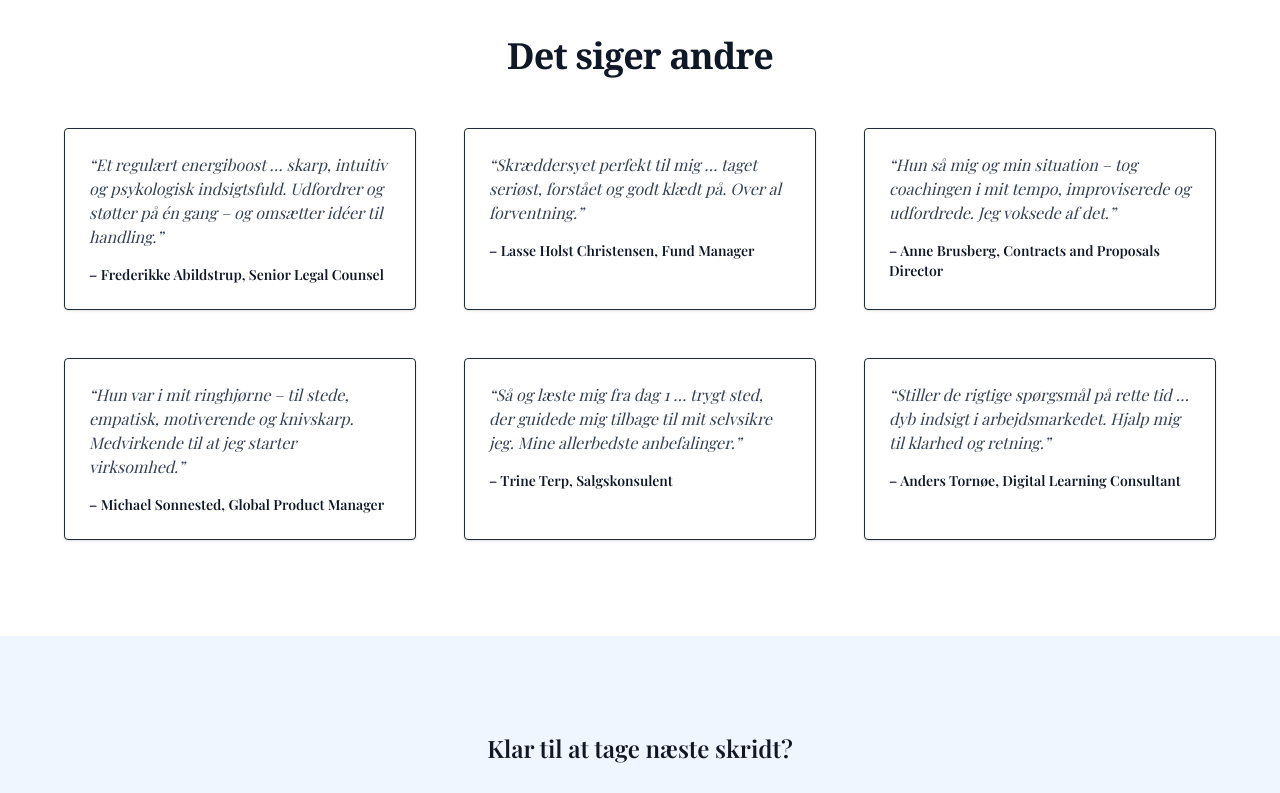
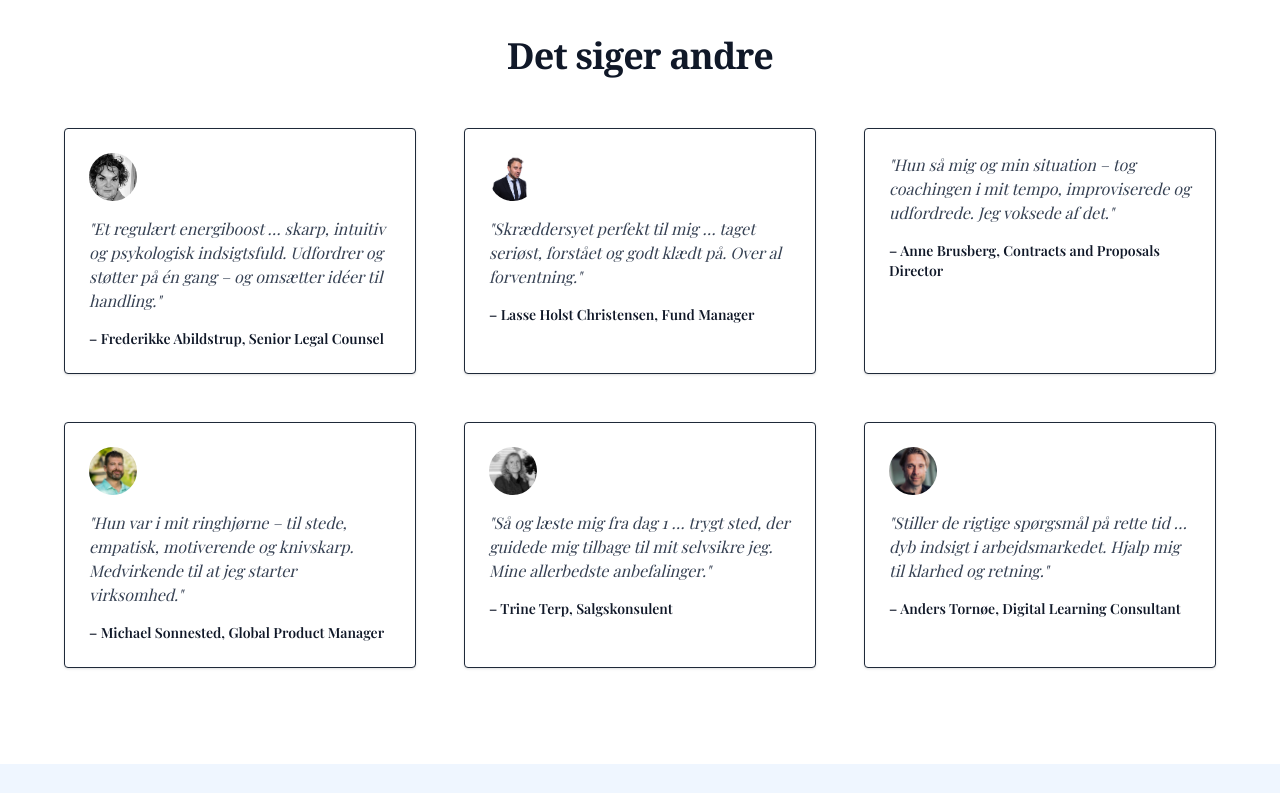
Before and after one commit to nordic-agency/marielouisestokholm, a Next.js app: page / in a window 1280 px wide. Shown: the part 5520-6313 px from the top of the page. Built offline with nearby package versions, Linux system fonts and the light colour scheme.

Commit message:
V2 Revision: Added profile images to homepage testimonials

```diff
--- a/src/app/page.tsx
+++ b/src/app/page.tsx
@@ -45,11 +45,13 @@ export default function Home() {
   const testimonials = [
     {
       quote: "Et regulært energiboost … skarp, intuitiv og psykologisk indsigtsfuld. Udfordrer og støtter på én gang – og omsætter idéer til handling.",
-      name: "Frederikke Abildstrup, Senior Legal Counsel"
+      name: "Frederikke Abildstrup, Senior Legal Counsel",
+      image: "/images/testomonials/Frederikke Abildstrup, Senior Legal Counsel.jpeg"
     },
     {
       quote: "Skræddersyet perfekt til mig … taget seriøst, forstået og godt klædt på. Over al forventning.",
-      name: "Lasse Holst Christensen, Fund Manager"
+      name: "Lasse Holst Christensen, Fund Manager",
+      image: "/images/testomonials/Lasse Holst Christensen.jpeg"
     },
     {
       quote: "Hun så mig og min situation – tog coachingen i mit tempo, improviserede og udfordrede. Jeg voksede af det.",
@@ -57,15 +59,18 @@ export default function Home() {
     },
     {
       quote: "Hun var i mit ringhjørne – til stede, empatisk, motiverende og knivskarp. Medvirkende til at jeg starter virksomhed.",
-      name: "Michael Sonnested, Global Product Manager"
+      name: "Michael Sonnested, Global Product Manager",
+      image: "/images/testomonials/Michael Sonnested.png"
     },
     {
       quote: "Så og læste mig fra dag 1 … trygt sted, der guidede mig tilbage til mit selvsikre jeg. Mine allerbedste anbefalinger.",
-      name: "Trine Terp, Salgskonsulent"
+      name: "Trine Terp, Salgskonsulent",
+      image: "/images/testomonials/Trine Terp.jpeg"
     },
     {
       quote: "Stiller de rigtige spørgsmål på rette tid … dyb indsigt i arbejdsmarkedet. Hjalp mig til klarhed og retning.",
-      name: "Anders Tornøe, Digital Learning Consultant"
+      name: "Anders Tornøe, Digital Learning Consultant",
+      image: "/images/testomonials/Anders Tornøe.jpeg"
     }
   ];
   const [visibleCount, setVisibleCount] = useState(6);
@@ -402,7 +407,18 @@ export default function Home() {
             {testimonials
               .slice(0, visibleCount).map((testimonial, index) => (
               <div key={index} className="bg-white p-6 rounded shadow border">
-                <p className="italic text-gray-700 mb-4">“{testimonial.quote}”</p>
+                {testimonial.image && (
+                  <div className="flex items-center mb-4">
+                    <Image
+                      src={testimonial.image}
+                      alt={testimonial.name}
+                      width={48}
+                      height={48}
+                      className="w-12 h-12 rounded-full object-cover"
+                    />
+                  </div>
+                )}
+                <p className="italic text-gray-700 mb-4">"{testimonial.quote}"</p>
                 <p className="font-semibold text-sm text-gray-900">– {testimonial.name}</p>
               </div>
             ))}
```
